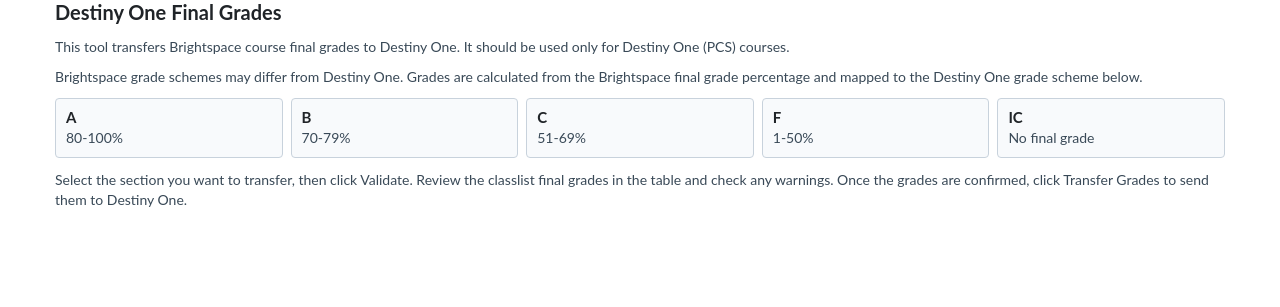
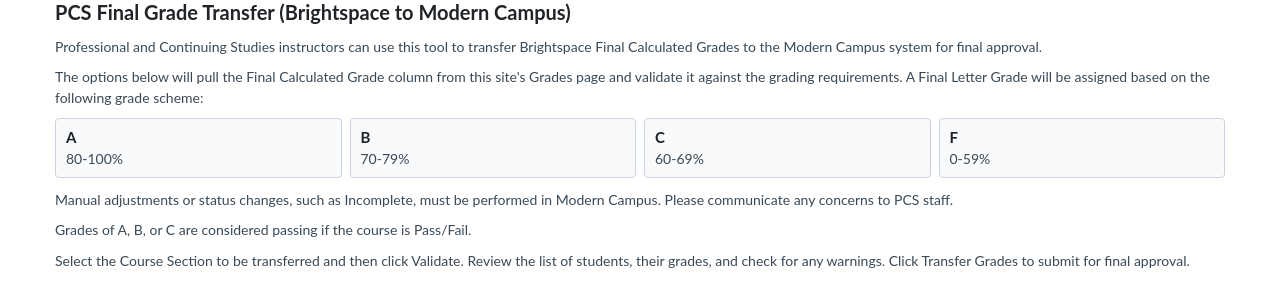
Before and after one commit to Imangazin/DestinyOne-D2L-FinalGrades, a Flask app: template templates/launch.html in a window 1280 px wide. Shown: the top 307 px of the page. Run offline with Flask 3, Linux system fonts and the light colour scheme; the template is opened without the code that fills it, so the values that code supplies are empty; parts of the project's set-up code (start-up, migrations or seed data) failed here and were passed over.

Commit message:
add final language

```diff
--- a/app.py
+++ b/app.py
@@ -1,3 +1,4 @@
+import json
 import os
 import uuid
 from dotenv import load_dotenv
@@ -57,6 +58,37 @@ cache = Cache(app)
 BASE_DIR = os.path.dirname(os.path.abspath(__file__))
 tool_conf = ToolConfJsonFile(os.path.join(BASE_DIR, "tool_config.json"))
 WORKFLOW_CACHE_PREFIX = "final-grades-workflow:"
+GRADE_SCHEME_FILE = os.path.join(BASE_DIR, "grade_scheme.json")
+
+
+def format_grade_range(value):
+    if isinstance(value, float) and value.is_integer():
+        return str(int(value))
+    return str(value)
+
+
+def load_grade_scheme():
+    with open(GRADE_SCHEME_FILE) as grade_scheme_file:
+        grade_scheme = json.load(grade_scheme_file)
+
+    grades = grade_scheme.get("grades", [])
+    for grade in grades:
+        grade["min"] = float(grade["min"])
+        grade["max"] = float(grade["max"])
+        grade["display_range"] = "{0}-{1}%".format(
+            format_grade_range(grade["min"]),
+            format_grade_range(grade["max"]),
+        )
+
+    return grades
+
+
+GRADE_SCHEME = load_grade_scheme()
+
+
+@app.context_processor
+def inject_grade_scheme():
+    return {"grade_scheme": GRADE_SCHEME}
 
 
 def get_launch_data_storage():
@@ -100,6 +132,7 @@ def render_workflow_template(workflow, **kwargs):
         "error_message": None,
         "transfer_result": None,
         "validation_rows": workflow.get("validation_rows", []),
+        "grade_scheme": GRADE_SCHEME,
         "validate_url": app_url_prefix + "/validate/",
         "transfer_url": app_url_prefix + "/transfer/",
     }
@@ -120,7 +153,8 @@ def grade_has_displayed_grade(grade):
         return False
 
     try:
-        return float(numerator) != 0
+        float(numerator)
+        return True
     except (TypeError, ValueError):
         return False
 
@@ -169,21 +203,13 @@ def calculate_destiny_grade_result(grade):
 
     percent = (numerator / denominator) * 100
 
-    if numerator == 0:
-        return {
-            "letter_grade": "IC",
-            "percentage_grade": percent,
-        }
+    letter_grade = None
+    for grade_range in GRADE_SCHEME:
+        if grade_range["min"] <= percent <= grade_range["max"]:
+            letter_grade = grade_range["letter"]
+            break
 
-    if 80 <= percent <= 100:
-        letter_grade = "A"
-    elif 70 <= percent < 80:
-        letter_grade = "B"
-    elif 51 <= percent < 70:
-        letter_grade = "C"
-    elif 1 <= percent < 51:
-        letter_grade = "F"
-    else:
+    if letter_grade is None:
         raise ValueError("Calculated grade percent is outside Destiny grade ranges.")
 
     return {
@@ -324,7 +350,7 @@ def launch():
                 mode="validate",
                 message=None,
                 warning=None,
-                error_message="Error occured. Contact CPI for assistance.",
+                error_message="Error occurred.",
                 transfer_result=None,
             ), 400
 
@@ -345,8 +371,7 @@ def launch():
                 message=None,
                 warning=None,
                 error_message=(
-                    "Current course has multiple parent templates. "
-                    "Please contact CPI for assisstance."
+                    "Current course has multiple parent templates."
                 ),
                 transfer_result=None,
             )
@@ -381,7 +406,7 @@ def launch():
             mode="validate",
             message=None,
             warning=None,
-            error_message="Error occured. Contact CPI for assistance.",
+            error_message="Error occurred.",
             transfer_result=None,
         ), 400
 
@@ -400,7 +425,7 @@ def validate_grades():
             mode="validate",
             message=None,
             warning=None,
-            error_message="Error occured. Contact CPI for assistance.",
+            error_message="Error occurred.",
             transfer_result=None,
         ), 400
 
@@ -433,7 +458,7 @@ def validate_grades():
         save_workflow(workflow["workflow_id"], workflow)
         return render_workflow_template(
             workflow,
-            error_message="Error occured. Contact CPI for assistance.",
+            error_message="Error occurred.",
         )
 
     workflow["grade_values"] = grade_values
@@ -470,7 +495,7 @@ def transfer_grades():
             mode="validate",
             message=None,
             warning=None,
-            error_message="Error occured. Contact CPI for assistance.",
+            error_message="Error occurred.",
             transfer_result=None,
         ), 400
 
@@ -609,7 +634,7 @@ def transfer_grades():
         return render_workflow_template(
             workflow,
             mode="transfer",
-            error_message="Error occured. Contact CPI for assistance.",
+            error_message="Error occurred.",
         )
 
 
--- /dev/null
+++ b/grade_scheme.json
@@ -0,0 +1,24 @@
+{
+  "grades": [
+    {
+      "letter": "A",
+      "min": 80,
+      "max": 100
+    },
+    {
+      "letter": "B",
+      "min": 70,
+      "max": 79
+    },
+    {
+      "letter": "C",
+      "min": 60,
+      "max": 69
+    },
+    {
+      "letter": "F",
+      "min": 0,
+      "max": 59
+    }
+  ]
+}
--- a/templates/launch.html
+++ b/templates/launch.html
@@ -3,7 +3,7 @@
 <head>
     <meta charset="utf-8">
     <meta name="viewport" content="width=device-width, initial-scale=1">
-    <title>Destiny One Final Grades</title>
+    <title>PCS Final Grade Transfer (Brightspace to Modern Campus)</title>
     <style>
         body {
             margin: 0;
@@ -43,7 +43,7 @@
 
         .grade-scheme {
             display: grid;
-            grid-template-columns: repeat(5, minmax(80px, 1fr));
+            grid-template-columns: repeat(auto-fit, minmax(120px, 1fr));
             gap: 8px;
             margin: 10px 0 12px;
         }
@@ -66,9 +66,6 @@
                 padding: 0 16px 20px;
             }
 
-            .grade-scheme {
-                grid-template-columns: repeat(2, minmax(0, 1fr));
-            }
         }
 
         form {
@@ -231,50 +228,51 @@
 </head>
 <body>
     <main>
-        <h1>Destiny One Final Grades</h1>
+        <h1>PCS Final Grade Transfer (Brightspace to Modern Campus)</h1>
 
         <div class="intro">
             <p>
-                This tool transfers Brightspace course final grades to Destiny One.
-                It should be used only for Destiny One (PCS) courses.
+                Professional and Continuing Studies instructors can use this tool to
+                transfer Brightspace Final Calculated Grades to the Modern Campus
+                system for final approval.
             </p>
             <p>
-                Brightspace grade schemes may differ from Destiny One. Grades are
-                calculated from the Brightspace final grade percentage and mapped to
-                the Destiny One grade scheme below.
+                The options below will pull the Final Calculated Grade column from
+                this site's Grades page and validate it against the grading
+                requirements. A Final Letter Grade will be assigned based on the
+                following grade scheme:
             </p>
             <div class="grade-scheme" aria-label="Destiny One grade scheme">
-                <div class="grade-scheme-item">
-                    <strong>A</strong>
-                    80-100%
-                </div>
-                <div class="grade-scheme-item">
-                    <strong>B</strong>
-                    70-79%
-                </div>
-                <div class="grade-scheme-item">
-                    <strong>C</strong>
-                    51-69%
-                </div>
-                <div class="grade-scheme-item">
-                    <strong>F</strong>
-                    1-50%
-                </div>
-                <div class="grade-scheme-item">
-                    <strong>IC</strong>
-                    No final grade
-                </div>
+                {% for grade_range in grade_scheme %}
+                    <div class="grade-scheme-item">
+                        <strong>{{ grade_range.letter }}</strong>
+                        {{ grade_range.display_range }}
+                    </div>
+                {% endfor %}
             </div>
             <p>
-                Select the section you want to transfer, then click Validate. Review
-                the classlist final grades in the table and check any warnings. Once
-                the grades are confirmed, click Transfer Grades to send them to
-                Destiny One.
+                Manual adjustments or status changes, such as Incomplete, must be
+                performed in Modern Campus. Please communicate any concerns to PCS
+                staff.
+            </p>
+            <p>
+                Grades of A, B, or C are considered passing if the course is
+                Pass/Fail.
+            </p>
+            <p>
+                Select the Course Section to be transferred and then click Validate.
+                Review the list of students, their grades, and check for any
+                warnings. Click Transfer Grades to submit for final approval.
             </p>
         </div>
 
         {% if error_message %}
-            <div class="error">{{ error_message }}</div>
+            <div class="error">
+                {{ error_message }}
+                {% if "ce@brocku.ca" not in error_message %}
+                    <br>Contact ce@brocku.ca for assistance.
+                {% endif %}
+            </div>
         {% endif %}
 
         {% if message %}
@@ -282,7 +280,12 @@
         {% endif %}
 
         {% if warning %}
-            <div class="warning">{{ warning }}</div>
+            <div class="warning">
+                {{ warning }}
+                {% if "ce@brocku.ca" not in warning %}
+                    <br>Contact ce@brocku.ca for assistance.
+                {% endif %}
+            </div>
         {% endif %}
 
         {% if validation_rows and mode == "transfer" and not transfer_result %}
@@ -290,21 +293,21 @@
                 <table>
                     <thead>
                         <tr>
-                            <th>Display Name</th>
-                            <th>Calculated Final Grade</th>
-                            <th>Calculated Percentage</th>
                             <th>Status</th>
+                            <th>Student Name</th>
+                            <th>Calculated Percentage (Brightspace)</th>
+                            <th>Final Letter Grade (to be sent for approval)</th>
                         </tr>
                     </thead>
                     <tbody>
                         {% for row in validation_rows %}
                             <tr>
-                                <td>{{ row.student_display_name }}</td>
-                                <td>{{ row.letter_grade }}</td>
-                                <td>{{ row.percentage_grade }}</td>
                                 <td class="{% if row.error %}row-error{% endif %}">
                                     {% if row.error %}{{ row.error }}{% else %}Ready{% endif %}
                                 </td>
+                                <td>{{ row.student_display_name }}</td>
+                                <td>{{ row.percentage_grade }}</td>
+                                <td>{{ row.letter_grade }}</td>
                             </tr>
                         {% endfor %}
                     </tbody>
```
